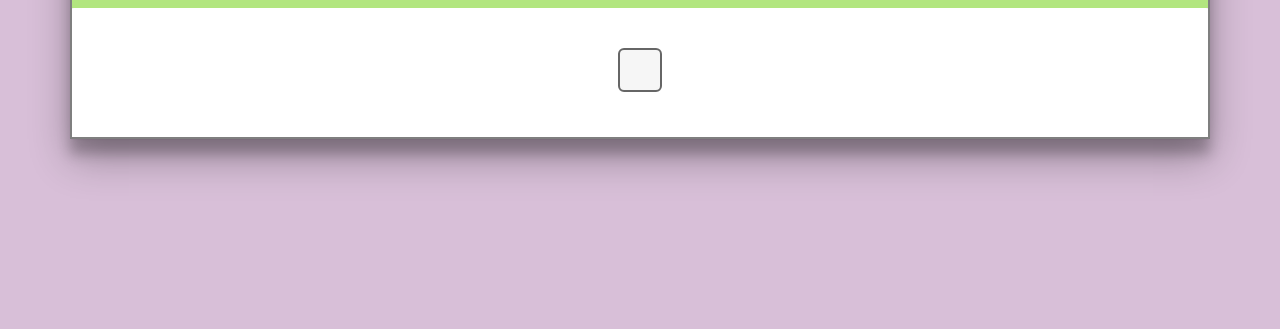
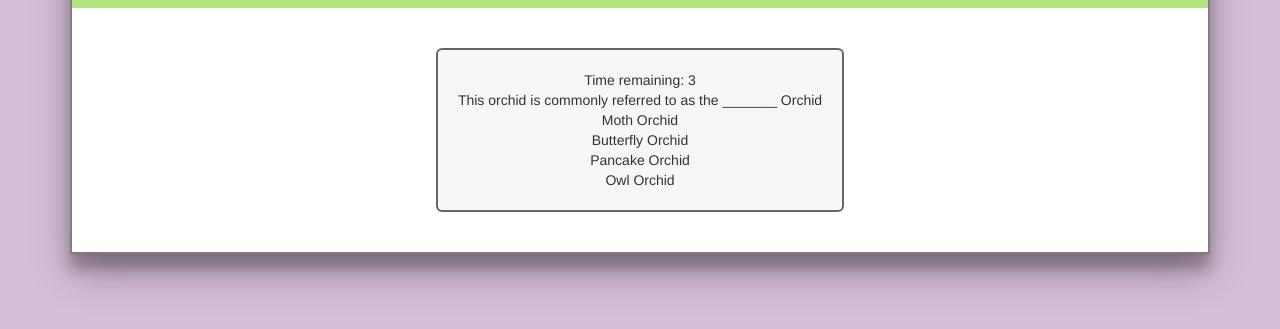
Before and after one commit to petejos80/triviagame, a plain HTML site: page index.html in a window 1280 px wide. Both pictures are taken after a click on the button "Start Game". Shown: the part 263-592 px from the top of the page. Drawn offline with nearby package versions, Linux system fonts and the light colour scheme.

Commit message:
Added game timer

```diff
--- a/assets/javascript/app.js
+++ b/assets/javascript/app.js
@@ -6,33 +6,75 @@
 // VARIABLES
 // ==================================================================================
 
-var questions = [{
+var counter = 10;
+var questions = [
+  {
     question: "This orchid is commonly referred to as the _______ Orchid",
-    answers: ["Moth Orchid", "Butterfly Orchid", "Pancake Orchid", "Owl Orchid"],
+    answers: [
+      "Moth Orchid",
+      "Butterfly Orchid",
+      "Pancake Orchid",
+      "Owl Orchid"
+    ],
     correctAnswer: "Moth Orcchid",
     questionImage: "./assets/images/phalaenopsis_orchid.jpg"
-}, {
-    question: "This endangered orchid species and the poachers who hunt them were the subject of the 1998 novel 'The Orchid Thief' by Susan Orlean",
-    answers: ["Ghost Orchid", "Nightshade Orchid", "Dancing Lady Orchid", "Leafless Orchid"],
+  },
+  {
+    question:
+      "This endangered orchid species and the poachers who hunt them were the subject of the 1998 novel 'The Orchid Thief' by Susan Orlean",
+    answers: [
+      "Ghost Orchid",
+      "Nightshade Orchid",
+      "Dancing Lady Orchid",
+      "Leafless Orchid"
+    ],
     correctAnswer: "Ghost Orchid",
     questionImage: "./assets/images/ghost_orchid.jpg"
-}];
+  }
+];
 
 // FUNCTIONS
 // ===================================================================================
 
 function startGame() {
-document.getElementById("hideStart").style.display = "none";
+  document.getElementById("hideStart").style.display = "none";
+  document.getElementById("questionBoard").style.display = "inline";
 }
 
+function gameTimer() {
+  var counter = 10;
+  var countdown = setInterval(function() {
+    console.log(counter);
+    counter--;
+    document.getElementById("timer").innerHTML = "Time remaining:  " + counter;
 
+    if (counter === 0) {
+      timeExpired();
+      // console.log("HAPPY NEW YEAR!!");
+      clearInterval(countdown);
+    }
+  }, 1000);
+}
 
+function timeExpired() {
+  document.getElementById("question").innerHTML = "Times up!";
+}
 
 // WORKFLOW
 // ===================================================================================
 
+// Timer Loop
+gameTimer();
+timeExpired();
 
+// Question Loop
+document.getElementById("question").innerHTML = questions[0].question;
 
+// Answer Loop
+document.getElementById("answer1").innerHTML = questions[0].answers[0];
+document.getElementById("answer2").innerHTML = questions[0].answers[1];
+document.getElementById("answer3").innerHTML = questions[0].answers[2];
+document.getElementById("answer4").innerHTML = questions[0].answers[3];
 
 $("#test").html(questions[1].questionImage);
 
--- a/index.html
+++ b/index.html
@@ -31,6 +31,15 @@
                     <button type="button" id="startButton" class="btn btn-primary" onclick="startGame()">Start Game</button>
                   </div>
 
+                  <div id="questionBoard" style="display: none">
+                    <div class="timerarea" id="timer"></div>
+                    <div class="questionarea" id="question"></div>
+                    <div class="answers" id="answer1">HI</div>
+                    <div class="answers" id="answer2">HI</div>
+                    <div class="answers" id="answer3">HI</div>
+                    <div class="answers" id="answer4">HI</div>
+                  </div>
+
                 </div>
               </div>
             </div>
```
